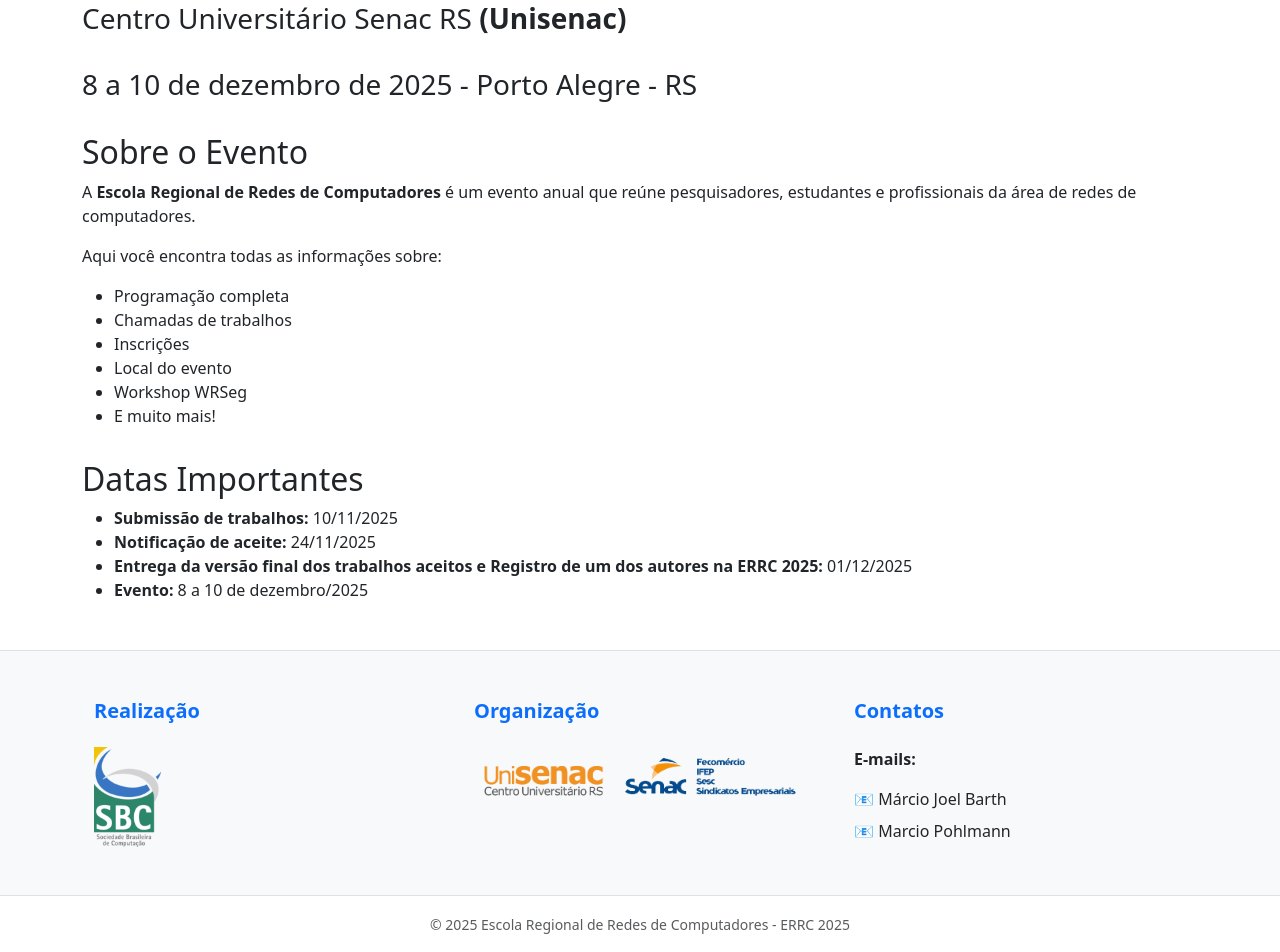
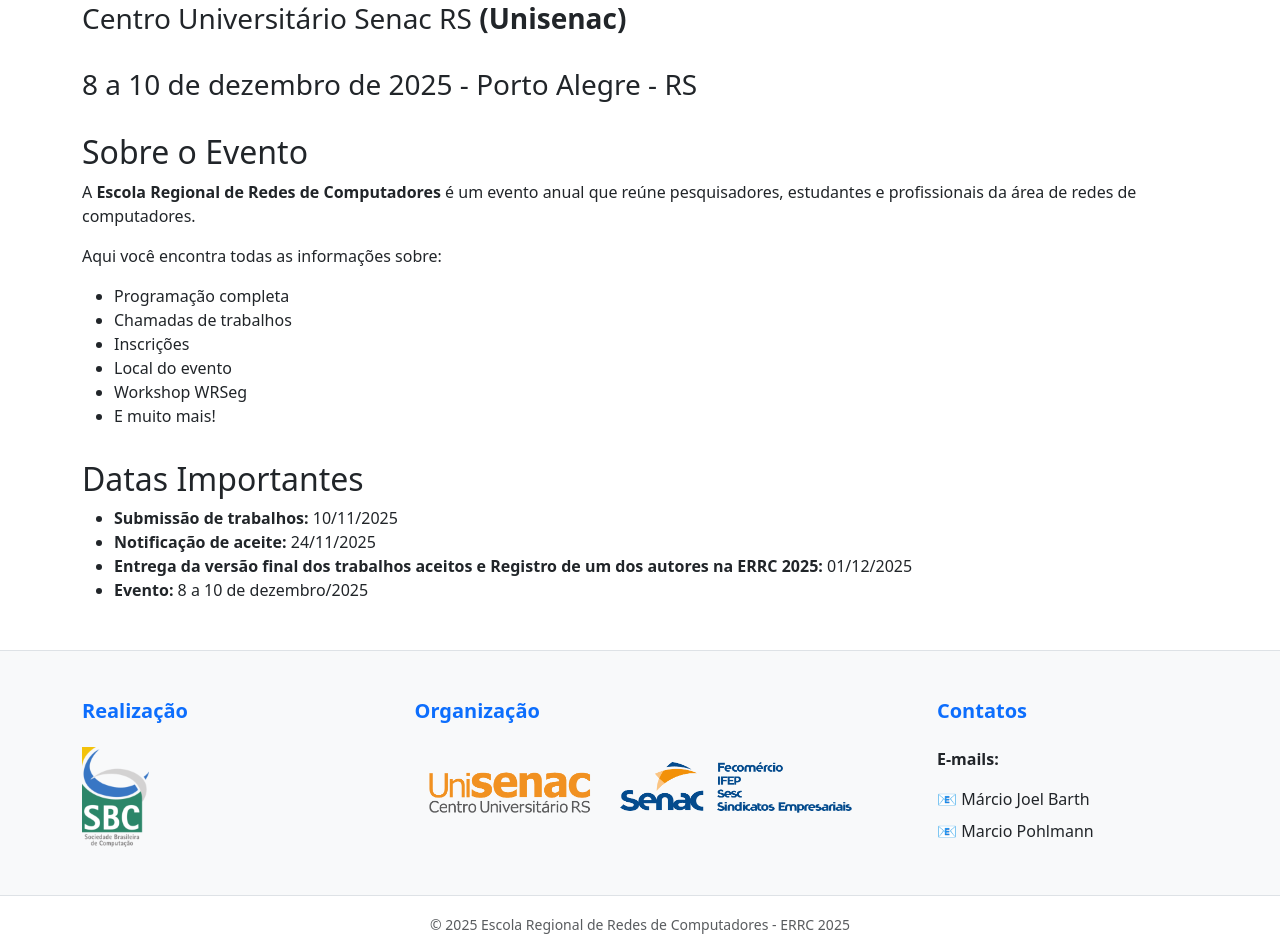
Before and after one commit to crrc-rs/errc2025, a Jekyll site: the page built from index.md, in a window 1280 px wide. Shown: the part 582-1534 px from the top of the page. Built offline with Jekyll 4.4.1, drawn with Linux system fonts in a browser that asks for light colours.

Commit message:
Adjust footer layout for better responsiveness

```diff
--- a/_layouts/default.html
+++ b/_layouts/default.html
@@ -85,10 +85,10 @@
 <!-- Rodapé Informativo -->
 <footer class="bg-light border-top mt-5">
   <div class="container py-5">
-    <div class="row text-center text-md-start">
+    <div class="row text-center text-md-start justify-content-between">
 
       <!-- Realização -->
-      <div class="col-md-4 mb-5 mb-md-0 px-4">
+      <div class="col-md-3 mb-5 mb-md-0">
         <h5 class="fw-bold mb-4 text-primary">Realização</h5>
         <div class="d-flex justify-content-center justify-content-md-start">
           <img src="{{ '/assets/img/logo-realizacao.png' | relative_url }}"
@@ -99,7 +99,7 @@
       </div>
 
       <!-- Organização -->
-      <div class="col-md-4 mb-5 mb-md-0 px-4">
+      <div class="col-md-5 mb-5 mb-md-0">
         <h5 class="fw-bold mb-4 text-primary">Organização</h5>
         <div class="d-flex justify-content-center justify-content-md-start">
           <img src="{{ '/assets/img/logo-organizacao.png' | relative_url }}"
@@ -110,7 +110,7 @@
       </div>
 
       <!-- Contatos -->
-      <div class="col-md-4 px-4">
+      <div class="col-md-3">
         <h5 class="fw-bold mb-4 text-primary">Contatos</h5>
         <div class="d-flex flex-column align-items-center align-items-md-start">
           <p class="mb-3 fw-bold">E-mails:</p>
```
